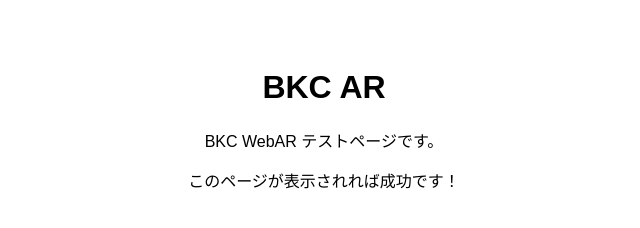
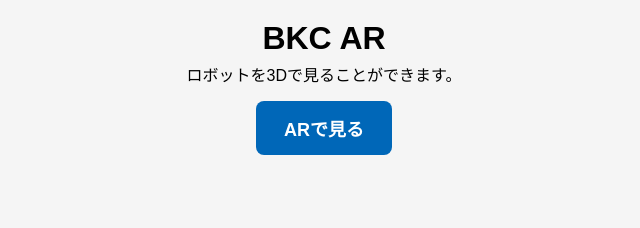
Before and after one commit to chelsea09042831091/BKC-AR1, a plain HTML site: page index.html in a window 1280 px wide. Shown: the whole page, without its empty margins (316-956 px from the left). Drawn offline with Linux system fonts and the light colour scheme; some packages are replaced by stand-ins of ours; a script that the page names is missing.

Commit message:
Update index.html

```diff
--- a/index.html
+++ b/index.html
@@ -4,13 +4,42 @@
   <meta charset="UTF-8">
   <meta name="viewport" content="width=device-width, initial-scale=1.0">
 
-  <title>BKC AR Test</title>
+  <title>BKC AR Robot</title>
+
+  <script type="module"
+    src="https://ajax.googleapis.com/ajax/libs/model-viewer/4.0.0/model-viewer.min.js">
+  </script>
 
   <style>
     body {
+      margin: 0;
       font-family: sans-serif;
       text-align: center;
-      padding: 40px 20px;
+      background-color: #f5f5f5;
+    }
+
+    h1 {
+      margin: 20px 0 5px;
+    }
+
+    p {
+      margin: 5px 15px 15px;
+    }
+
+    model-viewer {
+      width: 100%;
+      height: 70vh;
+      background-color: #ffffff;
+    }
+
+    #ar-button {
+      background-color: #0067b8;
+      color: white;
+      border: none;
+      padding: 14px 28px;
+      border-radius: 8px;
+      font-size: 18px;
+      font-weight: bold;
     }
   </style>
 </head>
@@ -19,13 +48,25 @@
 
   <h1>BKC AR</h1>
 
-  <p>
-    BKC WebAR テストページです。
-  </p>
+  <p>ロボットを3Dで見ることができます。</p>
 
-  <p>
-    このページが表示されれば成功です！
-  </p>
+  <model-viewer
+    src="2026_11_25.glb"
+    alt="BKC Robot 3D Model"
+    camera-controls
+    auto-rotate
+    ar
+    ar-modes="webxr scene-viewer quick-look"
+    shadow-intensity="1">
+
+    <button slot="ar-button" id="ar-button">
+      ARで見る
+    </button>
+
+  </model-viewer>
 
 </body>
 </html>
+
+</body>
+</html>
```
